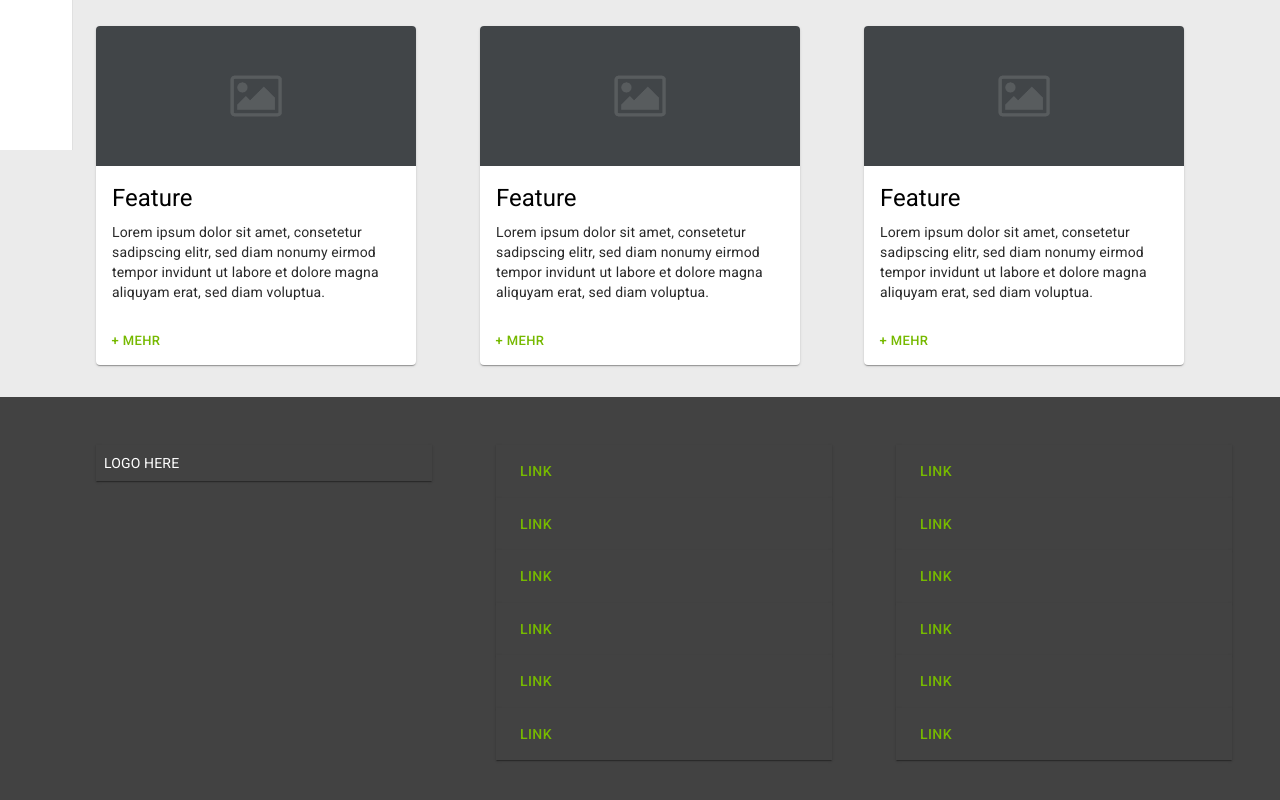
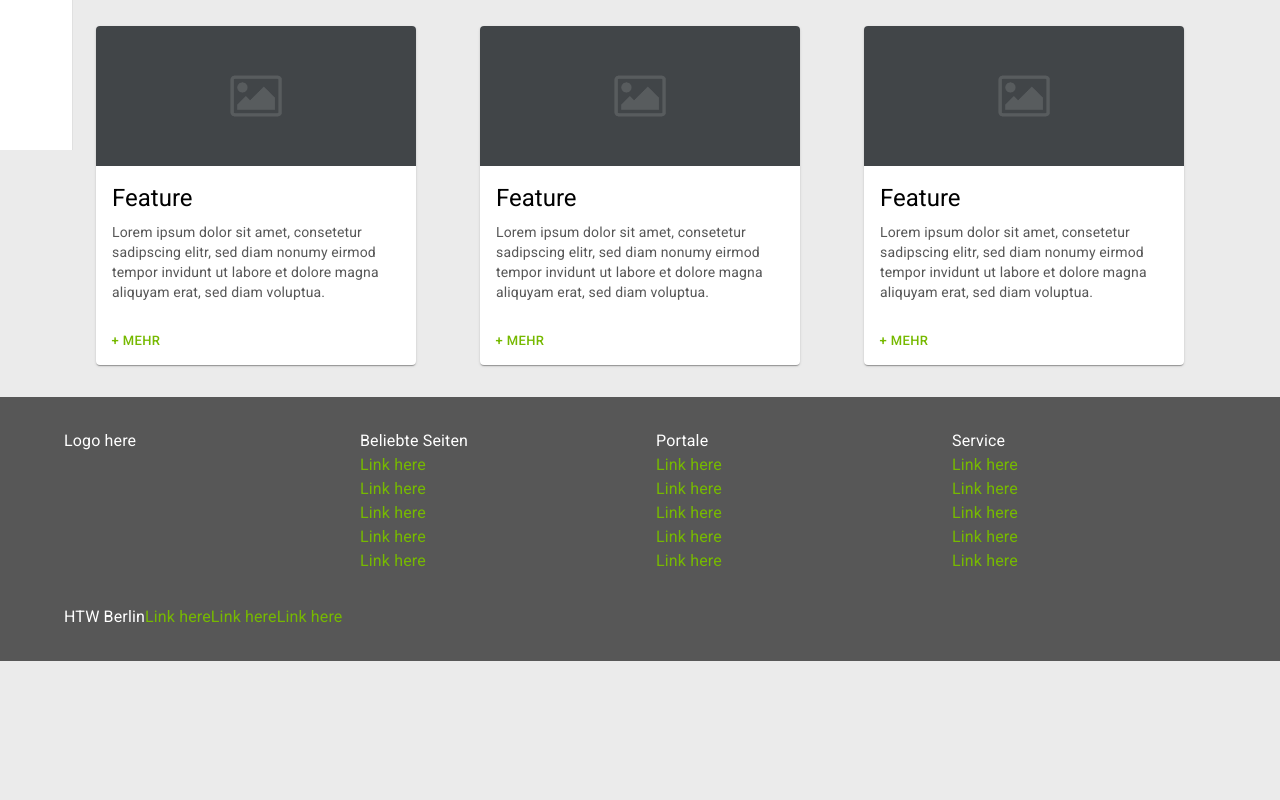
Before and after one commit to mhoehne/ecozer.io, a React (Create React App) app: page / in a window 1280 px wide. Shown: the part 650-1450 px from the top of the page. After the commit the page ends 1311 px from the top, so only its background shows below. Built offline with nearby package versions, Linux system fonts and the light colour scheme.

Commit message:
new footer style and structure

```diff
--- a/src/Components/Footer.tsx
+++ b/src/Components/Footer.tsx
@@ -1,51 +1,124 @@
-import { Grid } from '@mui/material';
+import Container from '@mui/material/Container';
+import Grid from '@mui/material/Grid';
+import Box from '@mui/material/Box';
+import Link from '@mui/material/Link';
 import { styled } from '@mui/material/styles';
-import Paper from '@mui/material/Paper';
-import Button from '@mui/material/Button';
-import { StyledComponent } from '@emotion/styled';
 
-const Div = styled('div')(({ theme }) => ({
-  ...theme.typography.button,
-  backgroundColor: theme.palette.grey[800],
-  padding: theme.spacing(6),
-}));
-
-const Item = styled(Paper)(({ theme }) => ({
-  ...theme.typography.body2,
-  backgroundColor: theme.palette.grey[800],
-  padding: theme.spacing(1),
-  marginLeft: '3rem',
-  textAlign: 'left',
-  color: theme.palette.background.paper,
-  borderRadius: 0,
-}));
-
-Item.defaultProps = {
-  square: true,
-};
 
 export default function Footer() {
-  return <Div>
-    <Grid container spacing={2}>
-      <Grid item xs={4}>
-        <Item>logo here</Item>
-      </Grid>
-      <Grid item xs={4}>
-        <Item><Button href="#text-buttons">Link</Button></Item>
-        <Item><Button href="#text-buttons">Link</Button></Item>
-        <Item><Button href="#text-buttons">Link</Button></Item>
-        <Item><Button href="#text-buttons">Link</Button></Item>
-        <Item><Button href="#text-buttons">Link</Button></Item>
-        <Item><Button href="#text-buttons">Link</Button></Item>
-      </Grid>
-      <Grid item xs={4}>
-        <Item><Button href="#text-buttons">Link</Button></Item>
-        <Item><Button href="#text-buttons">Link</Button></Item>
-        <Item><Button href="#text-buttons">Link</Button></Item>
-        <Item><Button href="#text-buttons">Link</Button></Item>
-        <Item><Button href="#text-buttons">Link</Button></Item>
-        <Item><Button href="#text-buttons">Link</Button></Item>
-      </Grid>
-    </Grid>
-    </Div>;
+  return <footer>
+    <Box
+      px={{ xs: 2, sm: 4}}
+      py={{ xs: 2, sm: 4}}
+      bgcolor="text.secondary"
+      color="background.paper">
+      <Container maxWidth="lg">
+        <Grid container spacing={4}>
+          <Grid item xs={12} sm={3}>
+            <Box >Logo here</Box>
+          </Grid>
+          <Grid item xs={12} sm={3}>
+            <Box>Beliebte Seiten</Box>
+            <Box>
+              <Link href="#" underline="none">
+                Link here
+              </Link>
+            </Box>
+            <Box>
+              <Link href="#" underline="none">
+              Link here
+              </Link>
+            </Box>
+            <Box>
+              <Link href="#" underline="none">
+              Link here
+              </Link>
+            </Box>
+            <Box>
+              <Link href="#" underline="none">
+              Link here
+              </Link>
+            </Box>
+            <Box>
+              <Link href="#" underline="none">
+              Link here
+              </Link>
+            </Box>
+          </Grid>
+          <Grid item xs={12} sm={3}>
+            <Box>Portale</Box>
+            <Box>
+              <Link href="#" underline="none">
+                Link here
+              </Link>
+            </Box>
+            <Box>
+              <Link href="#" underline="none">
+              Link here
+              </Link>
+            </Box>
+            <Box>
+              <Link href="#" underline="none">
+              Link here
+              </Link>
+            </Box>
+            <Box>
+              <Link href="#" underline="none">
+              Link here
+              </Link>
+            </Box>
+            <Box>
+              <Link href="#" underline="none">
+              Link here
+              </Link>
+            </Box>
+          </Grid>
+          <Grid item xs={12} sm={3}>
+            <Box>Service</Box>
+            <Box>
+              <Link href="#" underline="none">
+              Link here
+              </Link>
+            </Box>
+            <Box>
+              <Link href="#" underline="none">
+              Link here
+              </Link>
+            </Box>
+            <Box>
+              <Link href="#" underline="none">
+              Link here
+              </Link>
+            </Box>
+            <Box>
+              <Link href="#" underline="none">
+              Link here
+              </Link>
+            </Box>
+            <Box>
+              <Link href="#" underline="none">
+              Link here
+              </Link>
+            </Box>
+          </Grid>
+
+          <Grid item xs={12} sm={6}>
+            <Box>
+            HTW Berlin
+
+              <Link href="#" underline="none">
+              Link here
+              </Link>
+              <Link href="#" underline="none">
+              Link here
+              </Link>
+              <Link href="#" underline="none">
+              Link here
+              </Link>
+              </Box>
+          </Grid>
+        </Grid>
+      </Container>
+    </Box>
+  </footer>
 }
--- a/src/theme.ts
+++ b/src/theme.ts
@@ -25,7 +25,7 @@ const theme = createTheme({
     },
     text: {
       primary: '#000',
-      secondary: '#292929',
+      secondary: '#575757',
       disabled: '#AFAFAF',
     },
     background: {
```
